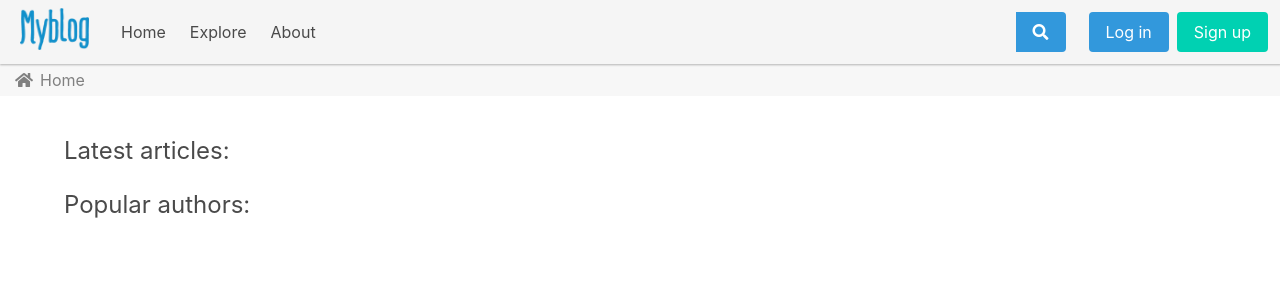
After one commit to j-millan/myblog, a Django app: page /explore/ in a window 1280 px wide. The commit adds this page. Shown: the top 300 px of the page. Run offline with Django 3.2, Linux system fonts and the light colour scheme; data that the repository does not hold is empty; some libraries are stand-ins or nearby versions.

Commit message:
Add Explore page

```diff
--- /dev/null
+++ b/blog/templates/blog/explore.html
@@ -0,0 +1,32 @@
+{% extends "base.html" %}
+
+{% block title %}
+	Explore
+{% endblock title %}
+
+{% block content %}
+	<p class="mb-5 subtitle is-4">Latest articles:</p>
+	<div class="columns is-multiline">
+		{% for article in latest_articles %}
+			{% include "blog/includes/article_card.html" with article=article %}
+		{% endfor %}
+	</div>
+	{% for set in category_sets %}
+		{% if set.articles|length > 0 %}
+			<p class="mb-5 mt-2 subtitle is-4">{{ set.category.name }}:</p>
+			<div class="columns is-multiline">
+				{% for article in set.articles %}
+					{% include "blog/includes/article_card.html" with article=article %}
+				{% endfor %}
+			</div>
+		{% endif %}
+	{% endfor %}
+	<p class="mb-2 mt-2 subtitle is-4">Popular authors:</p>
+	<div class="level">
+		<ul>
+			{% for author in popular_authors %}
+				<li><a href="{% url 'blog:author_profile' author.pk %}">{{ author.username }} - {{ author.followers.count }} followers</a></li>
+			{% endfor %}
+		</ul>
+	</div>
+{% endblock content %}
--- a/blog/urls.py
+++ b/blog/urls.py
@@ -5,6 +5,7 @@ app_name = 'blog'
 
 urlpatterns = [
 	path('', views.HomeView.as_view(), name='home'),
+	path('explore/', views.ExploreView.as_view(), name='explore'),
 	path('results/', views.search_results, name='search_results'),
 	path('article/new/', views.BlogPostCreateView.as_view(), name='new_article'),
 	path('article/<slug:slug>/', views.BlogPostDetailView.as_view(), name='article'),
--- a/blog/views.py
+++ b/blog/views.py
@@ -7,7 +7,7 @@ from django.views.generic.base import ContextMixin
 from django.views.generic.edit import FormMixin
 from django.utils.decorators import method_decorator
 from .forms import SearchForm, NewArticleForm, NewCommentForm
-from .models import BlogPost, UserFollowing, BlogComment
+from .models import BlogPost, UserFollowing, BlogComment, BlogCategory
 
 def order_by_attribute(listset, attr):
 	l = list(listset)
@@ -17,6 +17,9 @@ def order_by_attribute(listset, attr):
 				l[i], l[j] = l[j], l[i]
 
 	return l
+
+def get_from_category(category):
+	return BlogPost.objects.filter(categories__in=[category])[:8]
 
 class SearchFormMixin(ContextMixin):
 	def get_context_data(self, **kwargs):
@@ -63,6 +66,21 @@ class HomeView(TemplateView, SearchFormMixin):
 		context['latest_articles'] = BlogPost.objects.order_by('-date_published')[:12]
 		context['popular_articles'] = context['latest_articles']
 		context['popular_authors'] = User.objects.all()[:12]
+		return context
+
+class ExploreView(TemplateView):
+	template_name = "blog/explore.html"
+
+	def get_context_data(self, **kwargs):
+		context = super().get_context_data(**kwargs)
+		category_sets = list()
+		for c in (BlogCategory.objects.all()):
+			category_set = {'category': c, 'articles': get_from_category(c)}
+			category_sets.append(category_set)
+
+		context['latest_articles'] = BlogPost.objects.order_by('-date_published')[:12]
+		context['category_sets'] = category_sets
+		context['popular_authors'] = order_by_attribute(User.objects.all()[:20], 'followers')
 		return context
 
 class BlogPostDetailView(CreateView, SearchFormMixin):
--- a/templates/base.html
+++ b/templates/base.html
@@ -26,7 +26,7 @@
 				<div class="navbar-menu">
 					<div class="navbar-start">
 						<a href="{% url 'blog:home' %}" class="navbar-item">Home</a>
-						<a href="#" class="navbar-item">Explore</a>
+						<a href="{% url 'blog:explore' %}" class="navbar-item">Explore</a>
 						<a href="#" class="navbar-item">About</a>
 					</div>
 					<div class="navbar-end">
```
